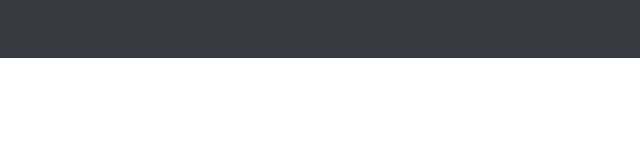
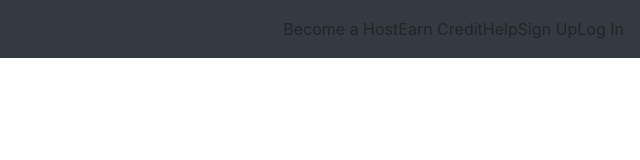
Before and after one commit to TechnicalTierra/AirBnB_Clone_1, a plain HTML site: page index.html in a window 1280 px wide. Shown: the full height of the page, 640-1280 px from the left. Drawn offline with nearby package versions, Linux system fonts and the light colour scheme.

Commit message:
nav bar lis

```diff
--- a/index.html
+++ b/index.html
@@ -22,8 +22,11 @@
         </button>
         <div class="collapse navbar-collapse" id="navbar-list-5">
           <ul class="navbar-nav ml-auto">
-            <li></li>
-
+            <li>Become a Host</li>
+            <li>Earn Credit</li>
+            <li>Help</li>
+            <li>Sign Up</li>
+            <li>Log In</li>
           </ul>
         </div>
       </nav>
```
